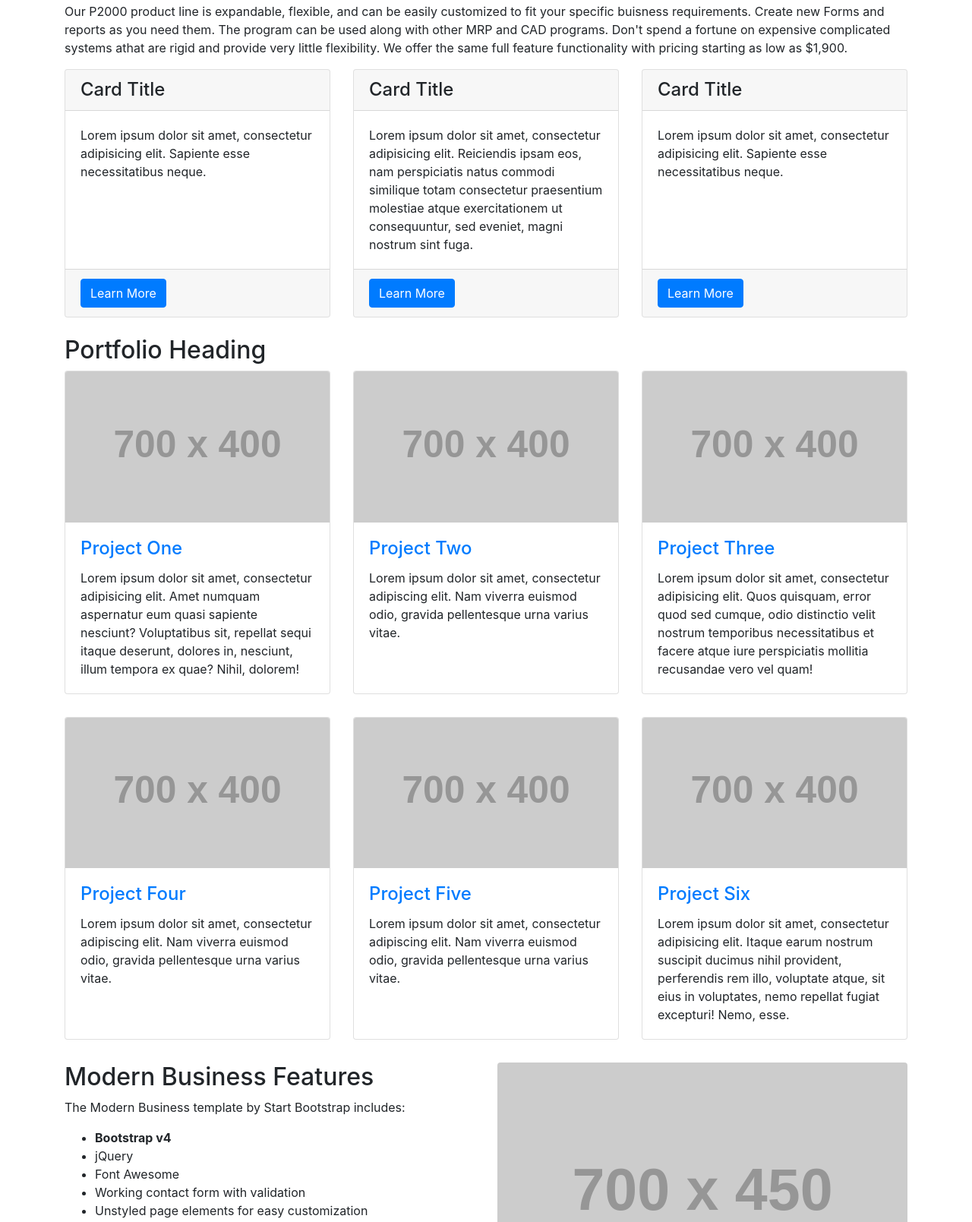
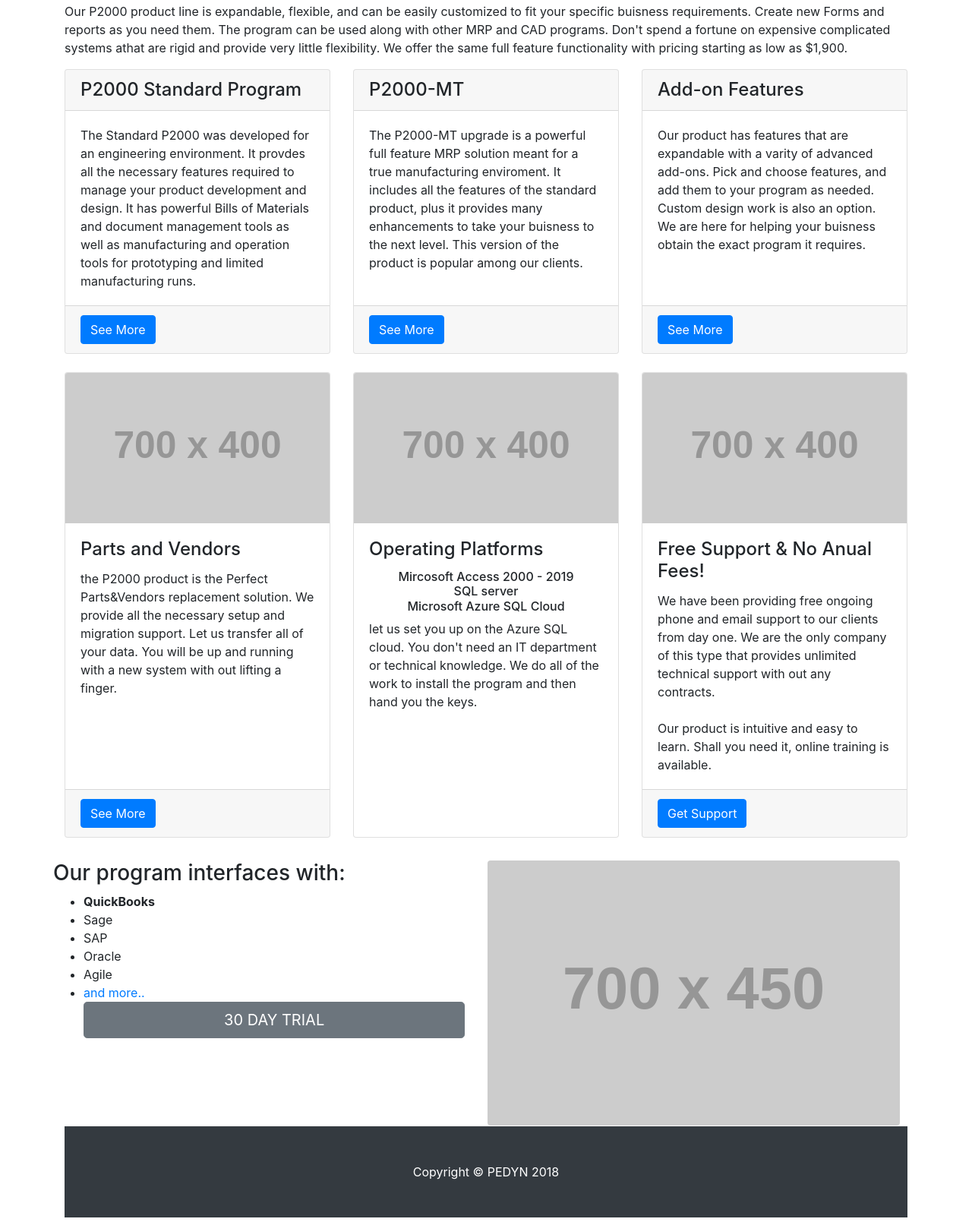
Before and after one commit to SydneyJeffries/Pedyn_Website, a website: page index.html in a window 1280 px wide. Shown: the part 810-2419 px from the top of the page at 76% size. Drawn offline with Linux system fonts and the light colour scheme; placeholder pictures from the web are drawn by us.

Commit message:
Update index.html

```diff
--- a/index.html
+++ b/index.html
@@ -29,7 +29,9 @@
         </button>
         <div class="collapse navbar-collapse" id="navbarResponsive">
           <ul class="navbar-nav ml-auto">
+
             <li class="nav-item">
+
               <a class="nav-link" href="about.html">About</a>
             </li>
             <li class="nav-item">
@@ -88,7 +90,7 @@
           <!-- Slide One - Set the background image for this slide in the line below -->
           <div class="carousel-item active" style="background-image: url('http://placehold.it/1900x1080')">
             <div class="carousel-caption d-none d-md-block">
-              <h3>First Slide</h3>
+              <h3>PEDYN</h3>
               <p> PEDYN is the perfect solution for small to mid-size engineering and manufacturing companies.
                 Our focus is on manufacturing, inventory controls, material planning, quality assurance, bills of materials and configuration control management.
                 Our product is easy to learn, implement and use.  </p>
@@ -97,7 +99,7 @@
           <!-- Slide Two - Set the background image for this slide in the line below -->
           <div class="carousel-item" style="background-image: url('http://placehold.it/1900x1080')">
             <div class="carousel-caption d-none d-md-block">
-              <h3>Second Slide</h3>
+              <h3>PEDYN</h3>
               <p>Our P2000 product line is expandable, flexible, and can be easily customized to fit your specific buisness requirements. Create new Forms and reports as you need them. The program can be used along with other MRP and CAD programs. Don't spend a fortune on expensive complicated systems athat are rigid and provide very little flexibility. We offer the same full feature functionality with pricing starting as low as $1,900.</p>
             </div>
           </div>
@@ -137,34 +139,43 @@
       <div class="row">
         <div class="col-lg-4 mb-4">
           <div class="card h-100">
-            <h4 class="card-header">Card Title</h4>
+            <h4 class="card-header">P2000 Standard Program</h4>
             <div class="card-body">
-              <p class="card-text">Lorem ipsum dolor sit amet, consectetur adipisicing elit. Sapiente esse necessitatibus neque.</p>
+              <p class="card-text">The Standard P2000 was developed for an engineering environment.
+                It provdes all the necessary features required to manage your product development and design.
+               It has powerful Bills of Materials and document management tools as well as manufacturing and operation tools for prototyping and limited manufacturing runs.</p>
             </div>
             <div class="card-footer">
-              <a href="#" class="btn btn-primary">Learn More</a>
+              <a href="#" class="btn btn-primary">See More</a>
             </div>
           </div>
         </div>
         <div class="col-lg-4 mb-4">
           <div class="card h-100">
-            <h4 class="card-header">Card Title</h4>
+            <h4 class="card-header">P2000-MT</h4>
             <div class="card-body">
-              <p class="card-text">Lorem ipsum dolor sit amet, consectetur adipisicing elit. Reiciendis ipsam eos, nam perspiciatis natus commodi similique totam consectetur praesentium molestiae atque exercitationem ut consequuntur, sed eveniet, magni nostrum sint fuga.</p>
+              <p class="card-text"> The P2000-MT upgrade is a powerful full feature MRP solution meant for a true manufacturing enviroment.
+                 It includes all the features of the standard product, plus it provides many enhancements to take your buisness to the next level.
+                 This version of the product is popular among our clients.
+               </p>
             </div>
             <div class="card-footer">
-              <a href="#" class="btn btn-primary">Learn More</a>
+              <a href="#" class="btn btn-primary">See More</a>
             </div>
           </div>
         </div>
         <div class="col-lg-4 mb-4">
           <div class="card h-100">
-            <h4 class="card-header">Card Title</h4>
+            <h4 class="card-header">Add-on Features</h4>
             <div class="card-body">
-              <p class="card-text">Lorem ipsum dolor sit amet, consectetur adipisicing elit. Sapiente esse necessitatibus neque.</p>
+              <p class="card-text">Our product has features that are expandable with a varity of advanced add-ons.
+                Pick and choose features, and add them to your program as needed.
+                Custom design work is also an option.
+                We are here for helping your buisness obtain the exact program it requires.
+                  </p>
             </div>
             <div class="card-footer">
-              <a href="#" class="btn btn-primary">Learn More</a>
+              <a href="#" class="btn btn-primary">See More</a>
             </div>
           </div>
         </div>
@@ -172,7 +183,7 @@
       <!-- /.row -->
 
       <!-- Portfolio Section -->
-      <h2>Portfolio Heading</h2>
+
 
       <div class="row">
         <div class="col-lg-4 col-sm-6 portfolio-item">
@@ -180,9 +191,14 @@
             <a href="#"><img class="card-img-top" src="http://placehold.it/700x400" alt=""></a>
             <div class="card-body">
               <h4 class="card-title">
-                <a href="#">Project One</a>
+                Parts and Vendors
               </h4>
-              <p class="card-text">Lorem ipsum dolor sit amet, consectetur adipisicing elit. Amet numquam aspernatur eum quasi sapiente nesciunt? Voluptatibus sit, repellat sequi itaque deserunt, dolores in, nesciunt, illum tempora ex quae? Nihil, dolorem!</p>
+              <p class="card-text">the P2000 product is the Perfect Parts&Vendors replacement solution.
+              We provide all the necessary setup and migration support. Let us transfer all of your data.
+              You will be up and running with a new system with out lifting a finger.</p>
+            </div>
+            <div class="card-footer">
+              <a href="#" class="btn btn-primary">See More</a>
             </div>
           </div>
         </div>
@@ -191,9 +207,14 @@
             <a href="#"><img class="card-img-top" src="http://placehold.it/700x400" alt=""></a>
             <div class="card-body">
               <h4 class="card-title">
-                <a href="#">Project Two</a>
+                Operating Platforms
               </h4>
-              <p class="card-text">Lorem ipsum dolor sit amet, consectetur adipiscing elit. Nam viverra euismod odio, gravida pellentesque urna varius vitae.</p>
+              <h6 style= "text-align: center"> Mircosoft Access 2000 - 2019 </br>
+              SQL server </br>
+              Microsoft Azure SQL Cloud </h6>
+              <p class="card-text">let us set you up on the Azure SQL cloud.
+                You don't need an IT department or technical knowledge.
+                We do all of the work to install the program and then hand you the keys. </p>
             </div>
           </div>
         </div>
@@ -202,81 +223,64 @@
             <a href="#"><img class="card-img-top" src="http://placehold.it/700x400" alt=""></a>
             <div class="card-body">
               <h4 class="card-title">
-                <a href="#">Project Three</a>
+                Free Support & No Anual Fees!
               </h4>
-              <p class="card-text">Lorem ipsum dolor sit amet, consectetur adipisicing elit. Quos quisquam, error quod sed cumque, odio distinctio velit nostrum temporibus necessitatibus et facere atque iure perspiciatis mollitia recusandae vero vel quam!</p>
+              <p class="card-text">We have been providing free ongoing phone and email support to our clients from day one.
+                We are the only company of this type that provides unlimited technical support with out any contracts.
+              </br>
+            </br>
+              Our product is intuitive and easy to learn. Shall you need it, online training is available.
+
+              </p>
+            </div>
+            <div class="card-footer">
+              <a href="#" class="btn btn-primary">Get Support</a>
             </div>
           </div>
         </div>
-        <div class="col-lg-4 col-sm-6 portfolio-item">
-          <div class="card h-100">
-            <a href="#"><img class="card-img-top" src="http://placehold.it/700x400" alt=""></a>
-            <div class="card-body">
-              <h4 class="card-title">
-                <a href="#">Project Four</a>
-              </h4>
-              <p class="card-text">Lorem ipsum dolor sit amet, consectetur adipiscing elit. Nam viverra euismod odio, gravida pellentesque urna varius vitae.</p>
-            </div>
-          </div>
-        </div>
-        <div class="col-lg-4 col-sm-6 portfolio-item">
-          <div class="card h-100">
-            <a href="#"><img class="card-img-top" src="http://placehold.it/700x400" alt=""></a>
-            <div class="card-body">
-              <h4 class="card-title">
-                <a href="#">Project Five</a>
-              </h4>
-              <p class="card-text">Lorem ipsum dolor sit amet, consectetur adipiscing elit. Nam viverra euismod odio, gravida pellentesque urna varius vitae.</p>
-            </div>
-          </div>
-        </div>
-        <div class="col-lg-4 col-sm-6 portfolio-item">
-          <div class="card h-100">
-            <a href="#"><img class="card-img-top" src="http://placehold.it/700x400" alt=""></a>
-            <div class="card-body">
-              <h4 class="card-title">
-                <a href="#">Project Six</a>
-              </h4>
-              <p class="card-text">Lorem ipsum dolor sit amet, consectetur adipisicing elit. Itaque earum nostrum suscipit ducimus nihil provident, perferendis rem illo, voluptate atque, sit eius in voluptates, nemo repellat fugiat excepturi! Nemo, esse.</p>
-            </div>
-          </div>
-        </div>
-      </div>
+
       <!-- /.row -->
 
       <!-- Features Section -->
       <div class="row">
         <div class="col-lg-6">
-          <h2>Modern Business Features</h2>
-          <p>The Modern Business template by Start Bootstrap includes:</p>
+          <h3>Our program interfaces with:</h2>
+
           <ul>
             <li>
-              <strong>Bootstrap v4</strong>
+              <strong>QuickBooks</strong>
             </li>
-            <li>jQuery</li>
-            <li>Font Awesome</li>
-            <li>Working contact form with validation</li>
-            <li>Unstyled page elements for easy customization</li>
+            <li>Sage</li>
+            <li>SAP</li>
+            <li>Oracle</li>
+            <li>Agile</li>
+            <li> <a href= #> and more.. </a>  </li>
+            </li>
+            <a class="btn btn-lg btn-secondary btn-block" href="#">30 DAY TRIAL</a>
           </ul>
-          <p>Lorem ipsum dolor sit amet, consectetur adipisicing elit. Corporis, omnis doloremque non cum id reprehenderit, quisquam totam aspernatur tempora minima unde aliquid ea culpa sunt. Reiciendis quia dolorum ducimus unde.</p>
+
         </div>
         <div class="col-lg-6">
           <img class="img-fluid rounded" src="http://placehold.it/700x450" alt="">
         </div>
+
+
+
       </div>
       <!-- /.row -->
 
-      <hr>
+
 
       <!-- Call to Action Section -->
-      <div class="row mb-4">
-        <div class="col-md-8">
-          <p>Lorem ipsum dolor sit amet, consectetur adipisicing elit. Molestias, expedita, saepe, vero rerum deleniti beatae veniam harum neque nemo praesentium cum alias asperiores commodi.</p>
+
+
+
+
+        <div class="col-md-6">
+
+
         </div>
-        <div class="col-md-4">
-          <a class="btn btn-lg btn-secondary btn-block" href="#">Call to Action</a>
-        </div>
-      </div>
+
 
     </div>
     <!-- /.container -->
@@ -284,7 +288,7 @@
     <!-- Footer -->
     <footer class="py-5 bg-dark">
       <div class="container">
-        <p class="m-0 text-center text-white">Copyright &copy; Your Website 2018</p>
+        <p class="m-0 text-center text-white">Copyright &copy; PEDYN 2018</p>
       </div>
       <!-- /.container -->
     </footer>
```
